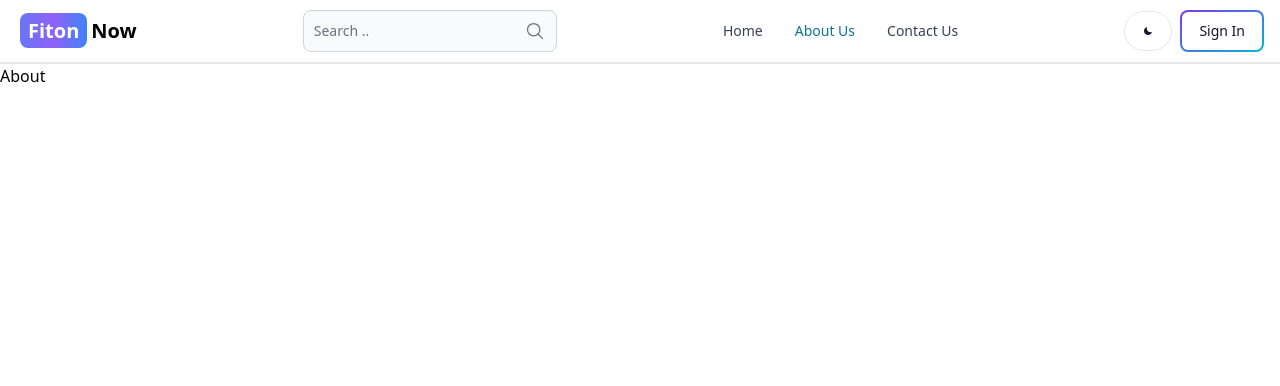
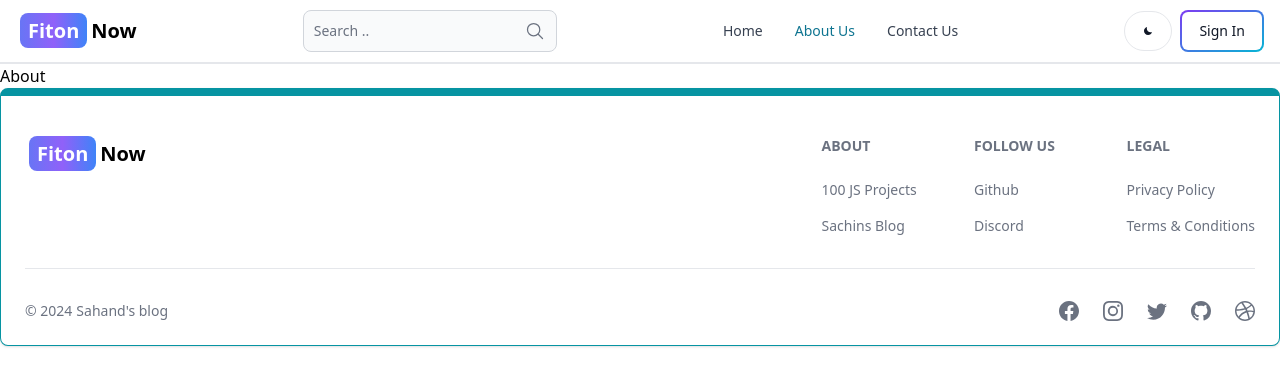
Before and after one commit to SachinUthpala/Vertual-Dressing-Room, a React (Vite) app in the folder client/: page /aboutus in a window 1280 px wide. Shown: the top 386 px of the page. Built offline with nearby package versions, Linux system fonts and the light colour scheme.

Commit message:
add footer component to project

```diff
--- a/client/src/App.jsx
+++ b/client/src/App.jsx
@@ -5,6 +5,8 @@
 import Dashbord from './Pages/Dashbord';
 import Header from './Components/Header';
 import AboutUs from './Pages/About';
+import Footers from './Components/Footers';
+
 
 export default function App() {
   return (
@@ -17,6 +19,7 @@
         <Route path='/dashbord' element={<Dashbord/>} />
         <Route path='/aboutus' element={<AboutUs/>} />
       </Routes>
+      <Footers/>
     </BrowserRouter>
   )
 }
--- /dev/null
+++ b/client/src/Components/Footers.jsx
@@ -0,0 +1,80 @@
+import { Footer } from 'flowbite-react';
+import { Link } from 'react-router-dom';
+import { BsFacebook, BsInstagram, BsTwitter, BsGithub, BsDribbble } from 'react-icons/bs';
+
+export default function Footers() {
+  return (
+    <div>
+      <Footer container className='border border-t-8 border-teal-500'>
+      <div className='w-full max-w-7xl mx-auto'>
+        <div className='grid w-full justify-between sm:flex md:grid-cols-1'>
+          <div className='mt-5'>
+             {/* Fitton logo */}
+       <Link to={"/"} className='self-center whitespace-nowrap text-sm sm:text-xl font-semibold dark:text-white'>
+            <span className='px-2 py-1 bg-gradient-to-r from-indigo-500 via-purple-500 to-blue-500 rounded-lg text-white mx-1'>Fiton</span>
+            Now
+        </Link>
+          </div>
+          <div className='grid grid-cols-2 gap-8 mt-4 sm:grid-cols-3 sm:gap-6'>
+            <div>
+              <Footer.Title title='About' />
+              <Footer.LinkGroup col>
+                <Footer.Link
+                  href='https://www.100jsprojects.com'
+                  target='_blank'
+                  rel='noopener noreferrer'
+                >
+                  100 JS Projects
+                </Footer.Link>
+                <Footer.Link
+                  href='/about'
+                  target='_blank'
+                  rel='noopener noreferrer'
+                >
+                  Sachins Blog
+                </Footer.Link>
+              </Footer.LinkGroup>
+            </div>
+            <div>
+              <Footer.Title title='Follow us' />
+              <Footer.LinkGroup col>
+                <Footer.Link
+                  href='https://www.github.com/sahandghavidel'
+                  target='_blank'
+                  rel='noopener noreferrer'
+                >
+                  Github
+                </Footer.Link>
+                <Footer.Link href='#'>Discord</Footer.Link>
+              </Footer.LinkGroup>
+            </div>
+            <div>
+              <Footer.Title title='Legal' />
+              <Footer.LinkGroup col>
+                <Footer.Link href='#'>Privacy Policy</Footer.Link>
+                <Footer.Link href='#'>Terms &amp; Conditions</Footer.Link>
+              </Footer.LinkGroup>
+            </div>
+          </div>
+        </div>
+        <Footer.Divider />
+        <div className='w-full sm:flex sm:items-center sm:justify-between'>
+          <Footer.Copyright
+            href='#'
+            by="Sahand's blog"
+            year={new Date().getFullYear()}
+          />
+          <div className="flex gap-6 sm:mt-0 mt-4 sm:justify-center">
+            <Footer.Icon href='#' icon={BsFacebook}/>
+            <Footer.Icon href='#' icon={BsInstagram}/>
+            <Footer.Icon href='#' icon={BsTwitter}/>
+            <Footer.Icon href='https://github.com/sahandghavidel' icon={BsGithub}/>
+            <Footer.Icon href='#' icon={BsDribbble}/>
+
+          </div>
+        </div>
+      </div>
+    </Footer>
+    </div>
+  )
+}
```
